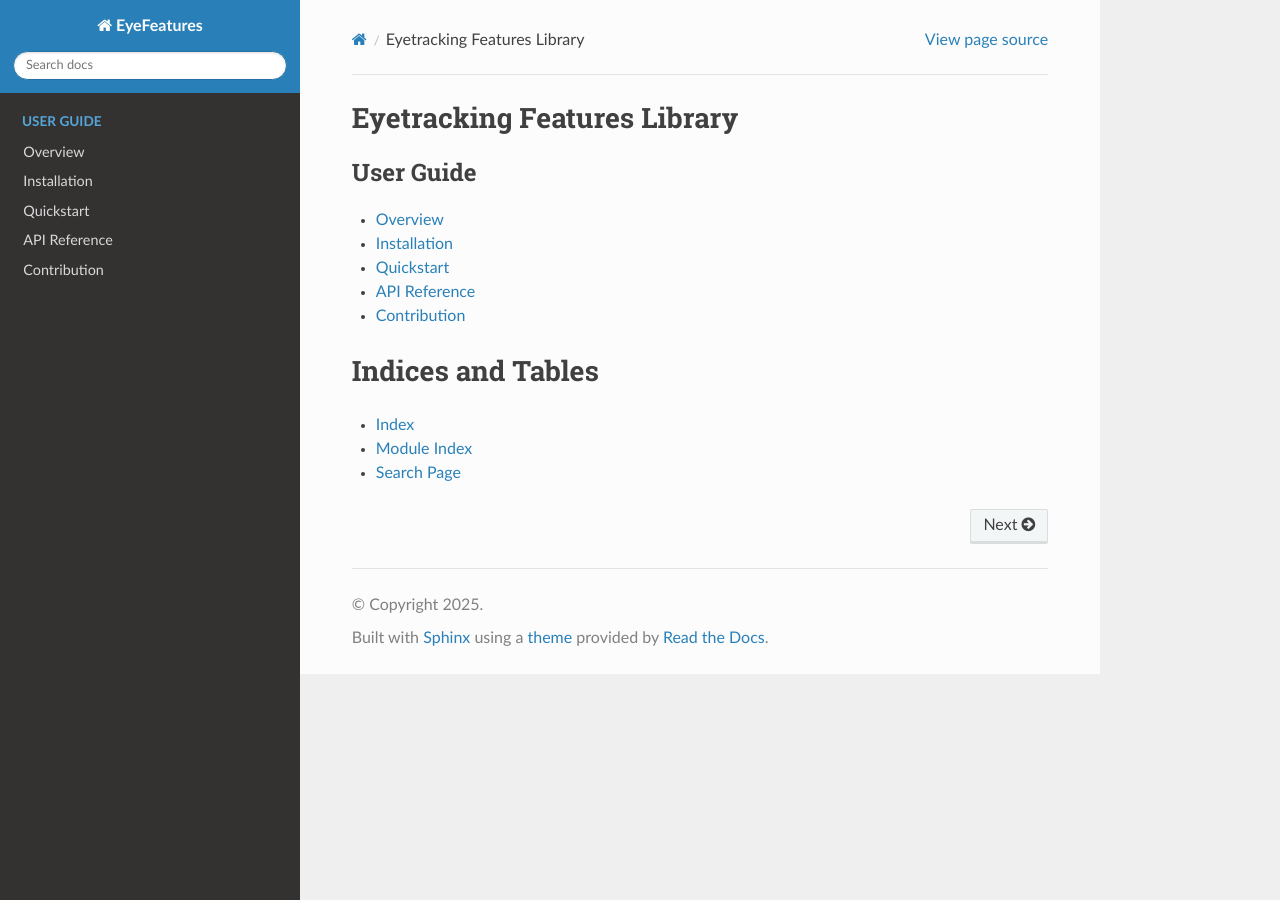
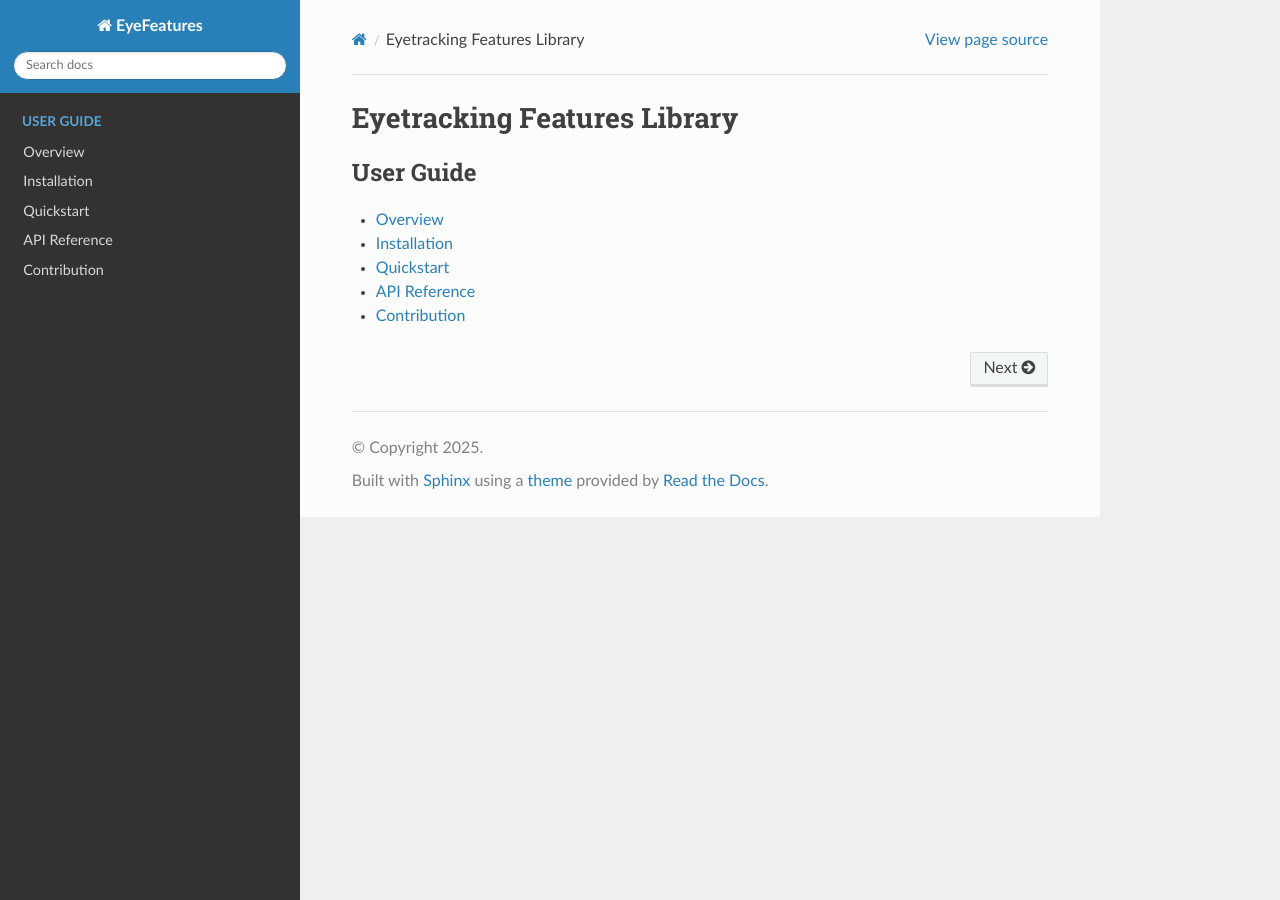
Before and after one commit to hse-scila/EyeFeatures, a Sphinx documentation site: the page built from docs/index.rst, in a window 1280 px wide. Built offline with Sphinx 7.4.7 and the Read the Docs theme 3.1.0, drawn with Linux system fonts in a browser that asks for light colours.

Commit message:
Update index

```diff
--- a/docs/index.rst
+++ b/docs/index.rst
@@ -12,9 +12,3 @@ Eyetracking Features Library
    quickstart
    api/index
    contribution
-
-Indices and Tables
-==================
-* :ref:`genindex`
-* :ref:`modindex`
-* :ref:`search`
```
